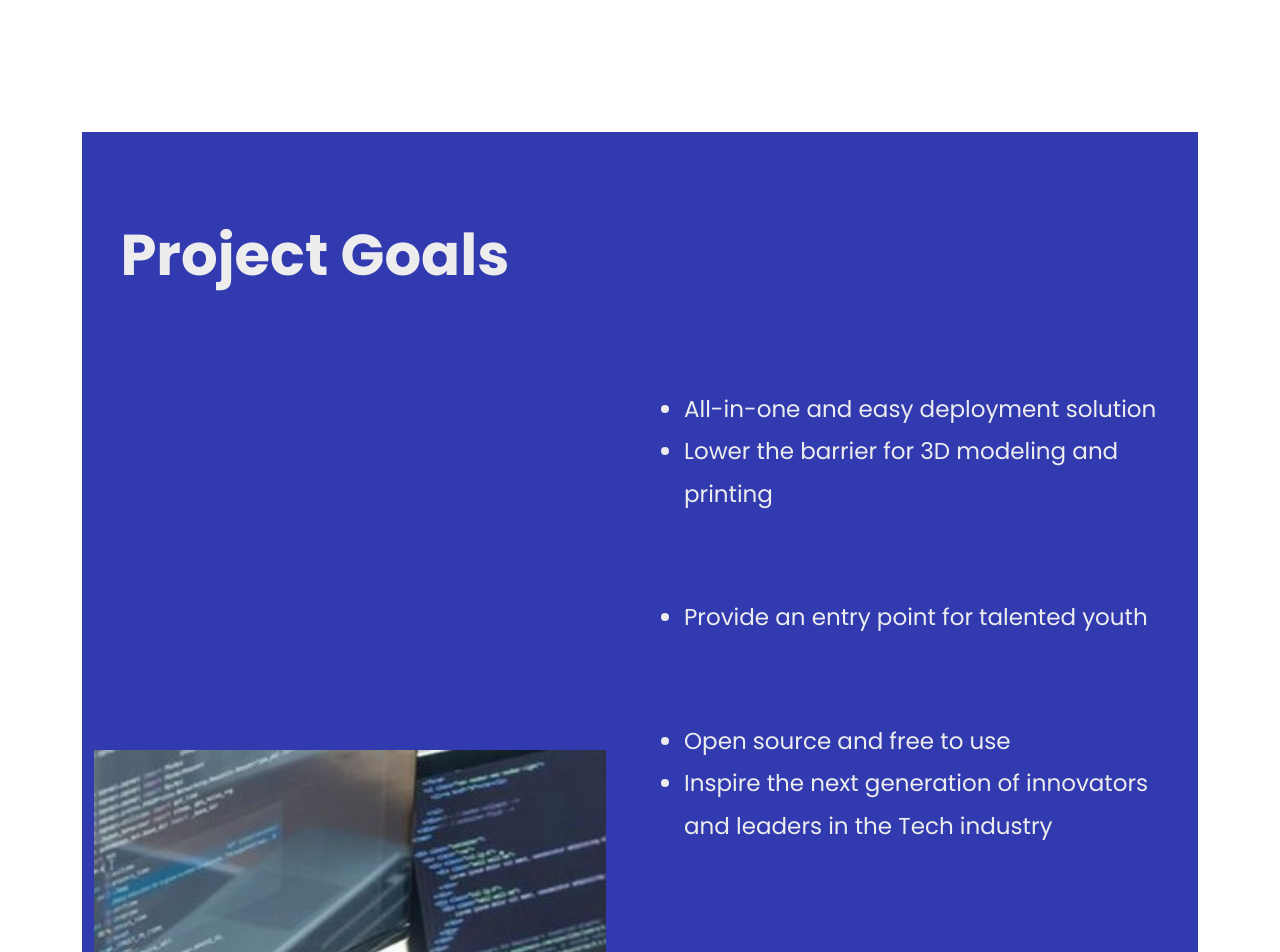
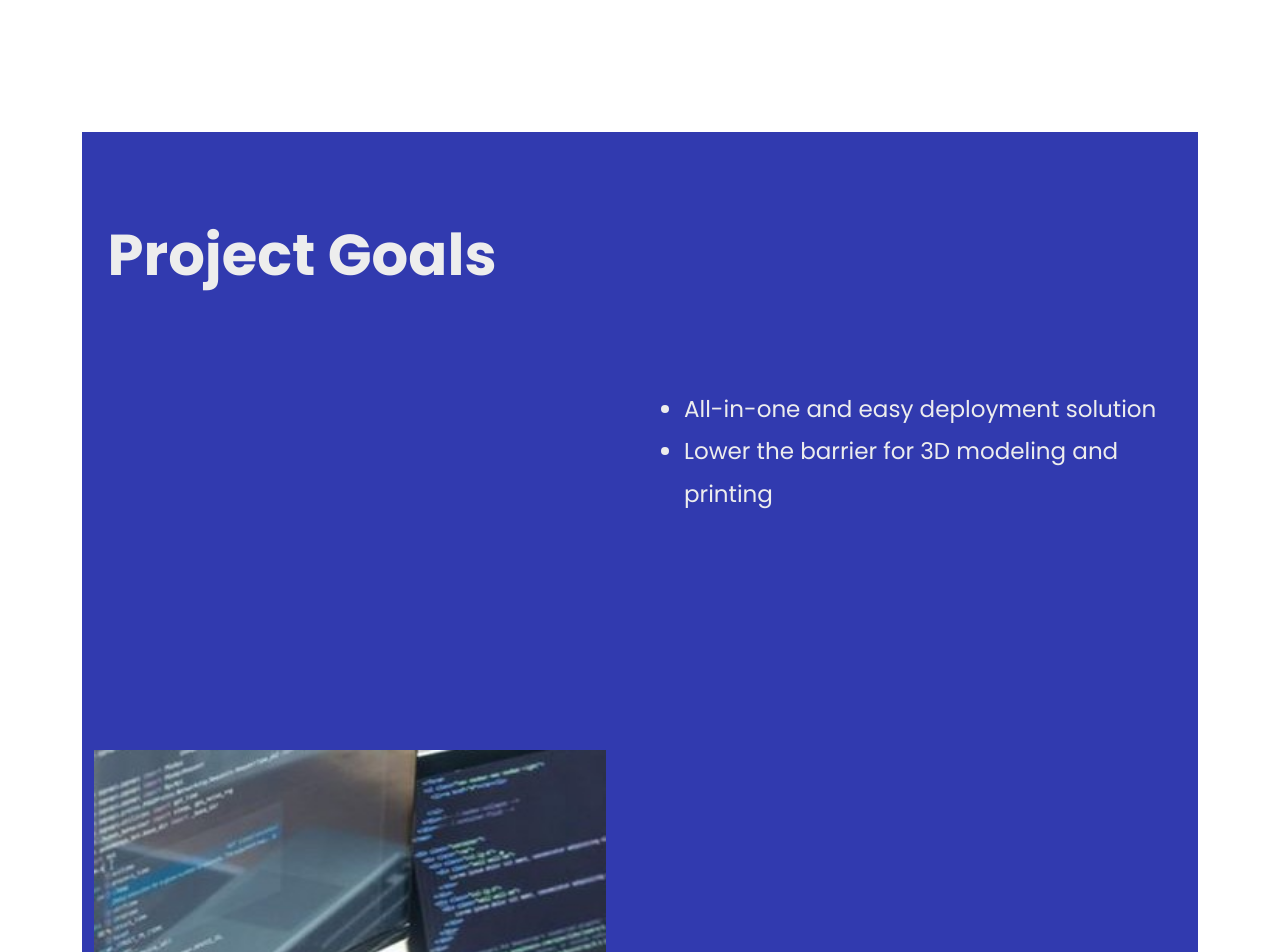
Before and after one commit to leoleo1222/landing-web-3dprinter, a Vue app: page / in a window 1280 px wide. Shown: the part 1480-2432 px from the top of the page. Built offline with nearby package versions, Linux system fonts and the light colour scheme; what vue3-apexcharts would draw is missing.

Commit message:
Goal content updated with padding issue (solving)

```diff
--- a/src/components/GoalComp.vue
+++ b/src/components/GoalComp.vue
@@ -2,7 +2,7 @@
   <meta charset="utf-8" />
   <div class="container">
     <div class="row" style="background: #313aaf">
-      <div class="row" style="padding: 7vw 7vw 0vw 3vw">
+      <div class="row" style="padding: 7vw 7vw 0vw 2vw">
         <h3 class="goal">Project Goals</h3>
       </div>
       <div class="col-6 goalpadding">
@@ -10,7 +10,7 @@
           data-aos="flip-up"
           data-aos-duration="2500"
           class="goalcontent"
-          style="font-size: 3vw; font-weight: 700"
+          style="font-size: 3vw; font-weight: 700; padding: 0vw 7vw 0vw 2vw;"
         >
           Guide you <br />
           step-by-step
@@ -34,13 +34,18 @@
         </ul>
         <h4 data-aos="zoom-in-up" data-aos-duration="1500" class="goalsubtitle">Youth</h4>
         <ul>
-          <li class="goalcontent">Provide an entry point for talented youth</li>
+          <li  data-aos="zoom-in-up" data-aos-duration="1500" class="goalcontent">Provide an entry point for talented youth</li>
         </ul>
         <h4 data-aos="zoom-in-up" data-aos-duration="1500" class="goalsubtitle">Society</h4>
         <ul>
-        <li class="goalcontent">Open source and free to use</li>
-        <li class="goalcontent">Inspire the next generation of
+        <li  data-aos="zoom-in-up" data-aos-duration="1500" class="goalcontent">Open source and free to use</li>
+        <li  data-aos="zoom-in-up" data-aos-duration="1500" class="goalcontent">Inspire the next generation of
           innovators and leaders in the Tech industry</li>
+        </ul>
+
+        <h4 data-aos="zoom-in-up" data-aos-duration="1500" class="goalsubtitle">School</h4>
+        <ul>
+        <li data-aos="zoom-in-up" data-aos-duration="1500" class="goalcontent">Promote the STEAM education by providing workshop materials</li>
         </ul>
 
         <!-- Jenny's part -->
```
